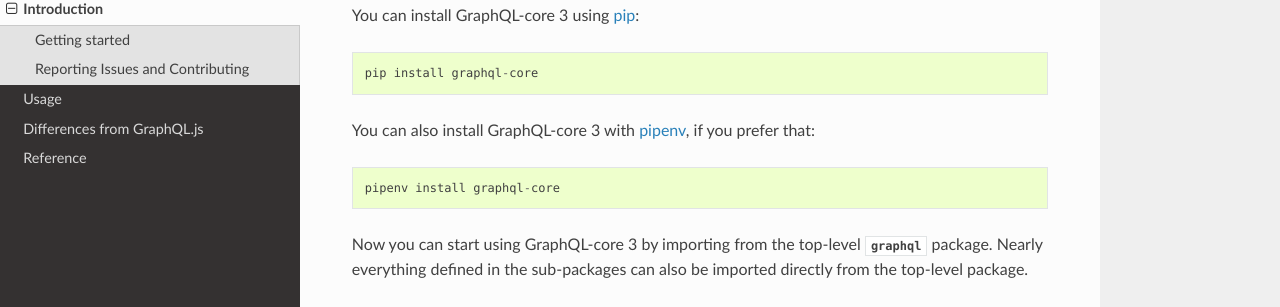
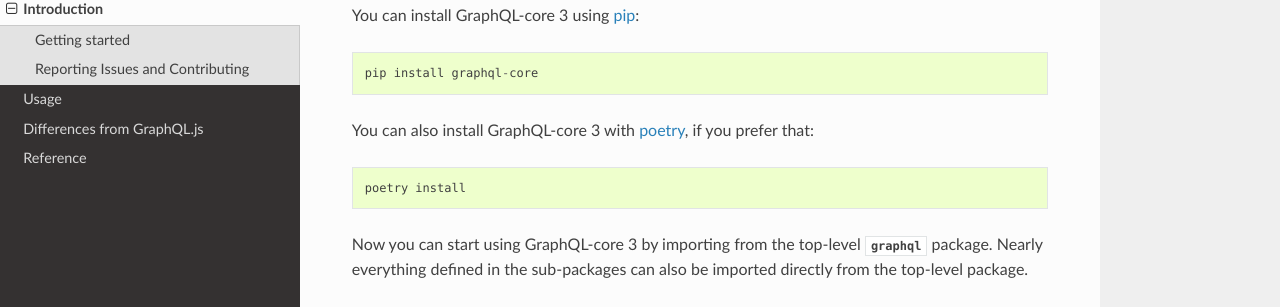
Before and after one commit to graphql-python/graphql-core, a Sphinx documentation site: the page built from docs/intro.rst, in a window 1280 px wide and 900 px high, scrolled down 603 px. Shown: the part 137-444 px from the top of the window. Built offline with Sphinx 7.4.7 and the Read the Docs theme 2.0.0, drawn with Linux system fonts in a browser that asks for light colours.

Commit message:
Suggest to use poetry instead of pipenv (#161)

```diff
--- a/docs/intro.rst
+++ b/docs/intro.rst
@@ -33,9 +33,9 @@ You can install GraphQL-core 3 using pip_::
 
     pip install graphql-core
 
-You can also install GraphQL-core 3 with pipenv_, if you prefer that::
+You can also install GraphQL-core 3 with poetry_, if you prefer that::
 
-    pipenv install graphql-core
+    poetry install
 
 Now you can start using GraphQL-core 3 by importing from the top-level
 :mod:`graphql` package. Nearly everything defined in the sub-packages
@@ -94,4 +94,4 @@ in the current development or want to report issues or send pull requests.
 .. _Execution: https://facebook.github.io/graphql/draft/#sec-Execution
 .. _Response: https://facebook.github.io/graphql/draft/#sec-Response
 .. _pip: https://pip.pypa.io/
-.. _pipenv: https://github.com/pypa/pipenv
+.. _poetry: https://github.com/python-poetry/poetry
```
Also changed, not shown: README.md (+2 -2 lines), 1 other file.
